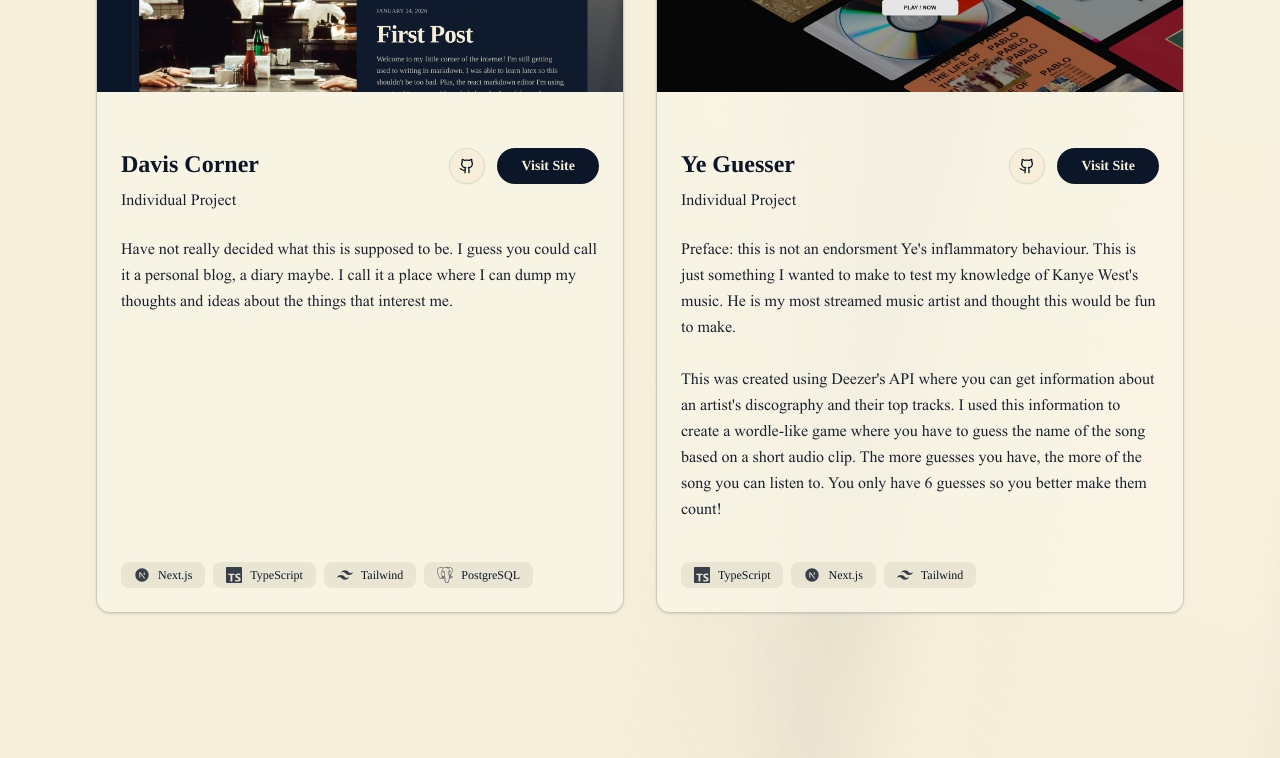
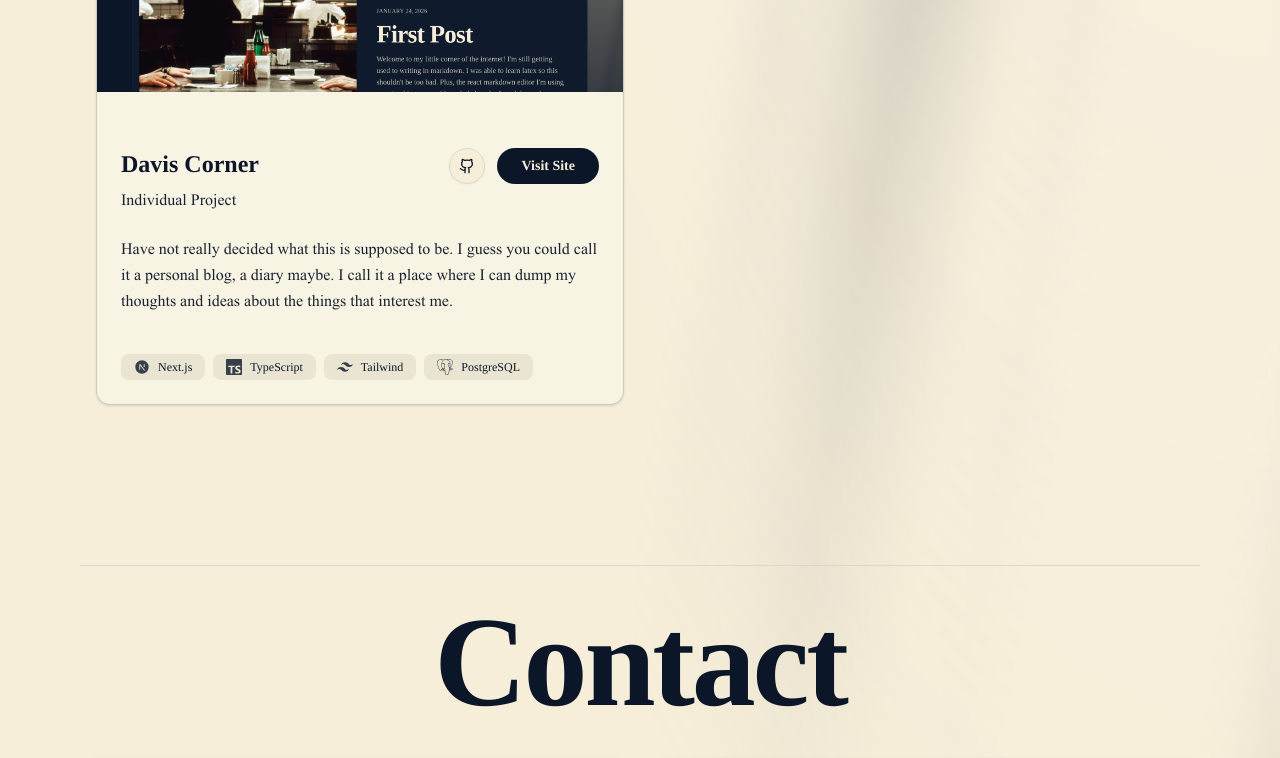
Before and after one commit to davisernst04/portfolio, a Next.js app: page / in a window 1280 px wide. Shown: the part 3100-3858 px from the top of the page. Built offline with nearby package versions, Linux system fonts and the light colour scheme.

Commit message:
Edit projects section

```diff
--- a/src/components/ProjectCards.tsx
+++ b/src/components/ProjectCards.tsx
@@ -226,33 +226,4 @@
       </p>
     ),
   },
-
-  {
-    title: "Ye Guesser",
-    description: "Individual Project",
-    src: "/photos/ye_guesser.png",
-    githubLink: "https://github.com/yourusername/scraper",
-    ctaLink: "https://ye-guesser.vercel.app",
-    technologies: [
-      { name: "TypeScript", icon: <SiTypescript size={16} /> },
-      { name: "Next.js", icon: <RiNextjsFill size={16} /> },
-      { name: "Tailwind", icon: <SiTailwindcss size={16} /> },
-    ],
-    content: () => (
-      <p>
-        Preface: this is not an endorsment Ye's inflammatory behaviour. This is
-        just something I wanted to make to test my knowledge of Kanye West's
-        music. He is my most streamed music artist and thought this would be fun
-        to make.
-        <br />
-        <br />
-        This was created using Deezer's API where you can get information about
-        an artist's discography and their top tracks. I used this information to
-        create a wordle-like game where you have to guess the name of the song
-        based on a short audio clip. The more guesses you have, the more of the
-        song you can listen to. You only have 6 guesses so you better make them
-        count!
-      </p>
-    ),
-  },
 ];
```
